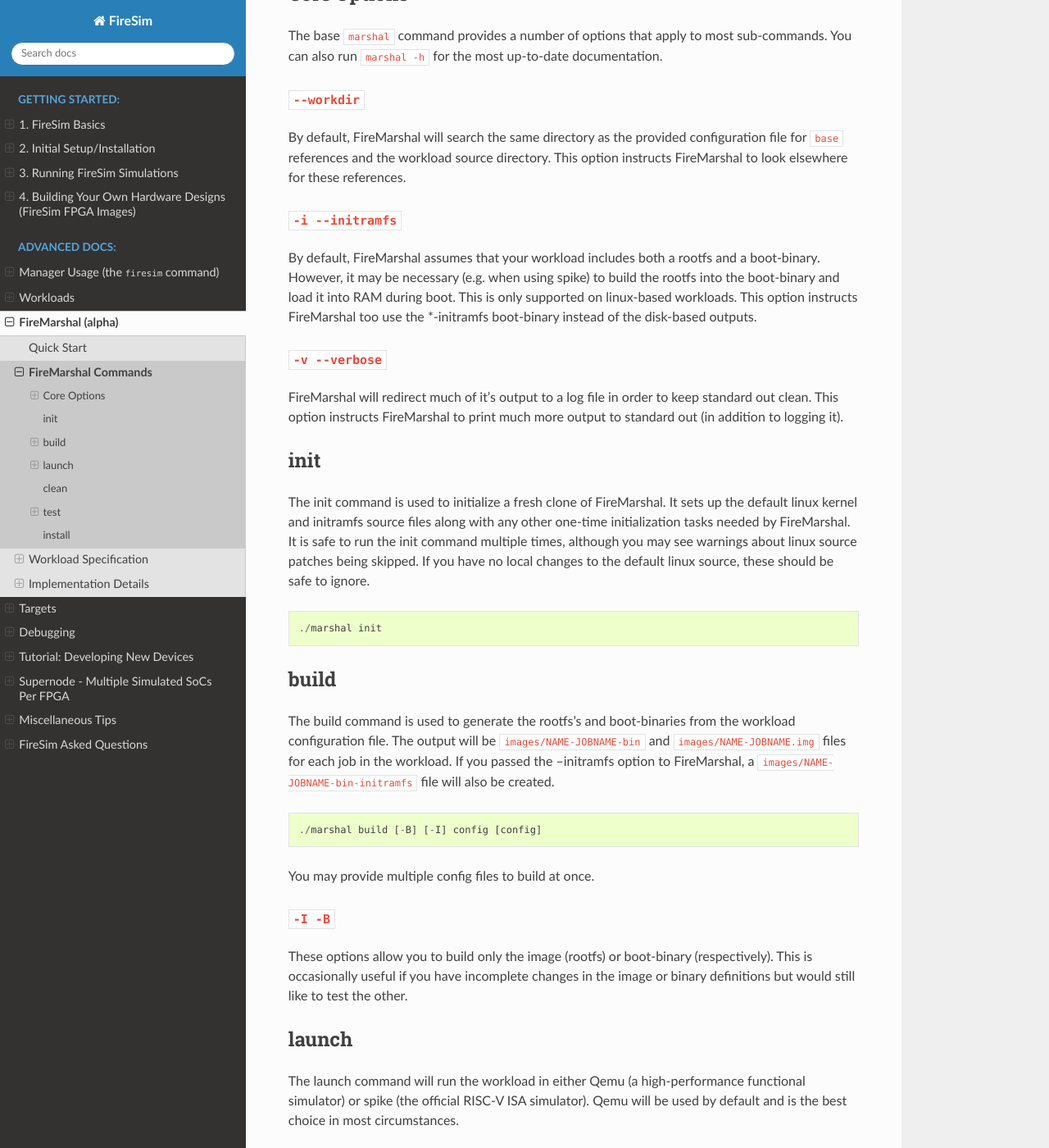
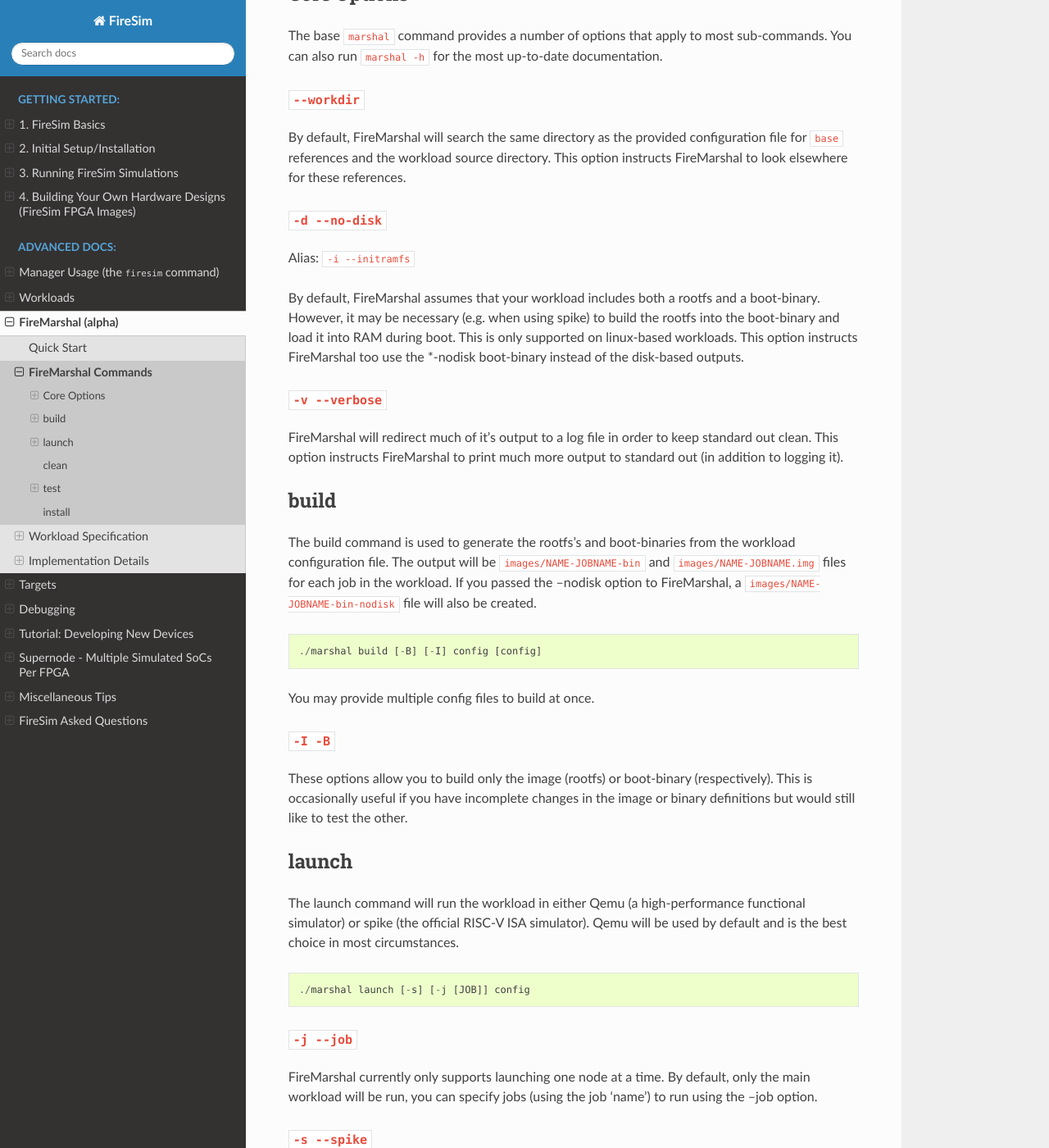
Before and after one commit to firesim/firesim, a Sphinx documentation site: the page built from docs/Advanced-Usage/FireMarshal/FireMarshal-Commands.rst, in a window 1280 px wide and 1400 px high, scrolled down 309 px. Shown: the whole window at 82% size. Built offline with Sphinx 7.4.7 and the Read the Docs theme 2.0.0, drawn with Linux system fonts in a browser that asks for light colours; some of the changed text lies outside the part shown.

Commit message:
Update docs to reflect marshal changes

```diff
--- a/docs/Advanced-Usage/FireMarshal/FireMarshal-Commands.rst
+++ b/docs/Advanced-Usage/FireMarshal/FireMarshal-Commands.rst
@@ -22,13 +22,15 @@
 configuration file for ``base`` references and the workload source directory.
 This option instructs FireMarshal to look elsewhere for these references.
 
-``-i --initramfs``
+``-d --no-disk``
 ^^^^^^^^^^^^^^^^^^^^^^^^^^^^^^^^^^^^^^
+Alias: ``-i --initramfs``
+
 By default, FireMarshal assumes that your workload includes both a rootfs and a
 boot-binary. However, it may be necessary (e.g. when using spike) to build the
 rootfs into the boot-binary and load it into RAM during boot. This is only
 supported on linux-based workloads. This option instructs FireMarshal too use
-the \*-initramfs boot-binary instead of the disk-based outputs.
+the \*-nodisk boot-binary instead of the disk-based outputs.
 
 ``-v --verbose``
 ^^^^^^^^^^^^^^^^^^^^^^^^^^^^^^^^^^^^^^
@@ -36,26 +38,12 @@
 standard out clean. This option instructs FireMarshal to print much more output to
 standard out (in addition to logging it).
 
-
-init
---------------------------------------
-The init command is used to initialize a fresh clone of FireMarshal. It sets up
-the default linux kernel and initramfs source files along with any other
-one-time initialization tasks needed by FireMarshal. It is safe to run the init
-command multiple times, although you may see warnings about linux source
-patches being skipped. If you have no local changes to the default linux
-source, these should be safe to ignore.
-
-::
-
-   ./marshal init
-
 build
 --------------------------------------
 The build command is used to generate the rootfs's and boot-binaries from the
 workload configuration file. The output will be ``images/NAME-JOBNAME-bin`` and
 ``images/NAME-JOBNAME.img`` files for each job in the workload. If you passed
-the --initramfs option to FireMarshal, a ``images/NAME-JOBNAME-bin-initramfs``
+the --nodisk option to FireMarshal, a ``images/NAME-JOBNAME-bin-nodisk``
 file will also be created.
 
 ::
@@ -91,7 +79,7 @@
 In some cases, you may need to boot your workload in spike (typically due to a
 custom ISA extension or hardware model). In that case, you may use the -s
 option. Note that spike currently does not support network or block devices.
-You must pass the --initramfs option to FireMarshal when using spike.
+You must pass the --nodisk option to FireMarshal when using spike.
 
 clean
 --------------------------------------
@@ -111,7 +99,7 @@
 
 ``-s --spike``
 ^^^^^^^^^^^^^^^^^^^^^^^^^^^^^^^^^^^^^^
-Test using spike instead of qemu (requires the --initramfs option to the
+Test using spike instead of qemu (requires the --nodisk option to the
 ``marshal`` command).
 
 ``-m testDir --manual testDir``
```
Also changed, not shown: docs/Advanced-Usage/FireMarshal/FireMarshal-QuickStart.rst (+1 -11 lines).
